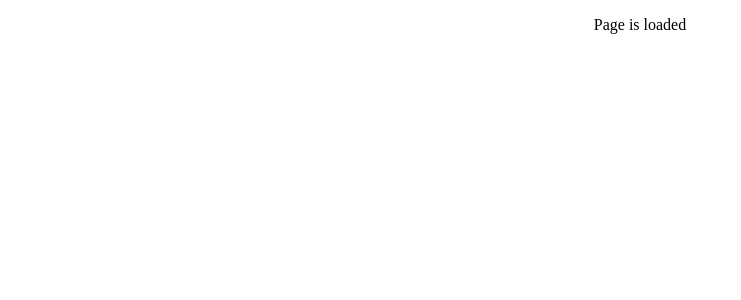
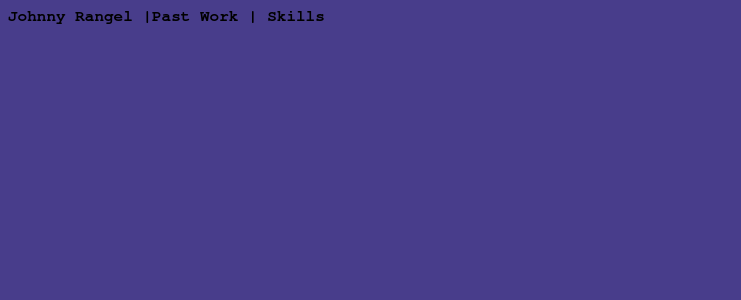
Before and after one commit to jrangel2295/personal-website, a React (Create React App) app: page / in a window 1280 px wide. Shown: the top 300 px of the page, without its empty margins (0-741 px from the left). Built offline with nearby package versions, Linux system fonts and the light colour scheme.

Commit message:
added color

```diff
--- a/public/index.html
+++ b/public/index.html
@@ -10,34 +10,11 @@
       content="Web site created using create-react-app"
     />
     <link rel="apple-touch-icon" href="%PUBLIC_URL%/logo192.png" />
-    <!--
-      manifest.json provides metadata used when your web app is installed on a
-      user's mobile device or desktop. See https://developers.google.com/web/fundamentals/web-app-manifest/
-    -->
     <link rel="manifest" href="%PUBLIC_URL%/manifest.json" />
-    <!--
-      Notice the use of %PUBLIC_URL% in the tags above.
-      It will be replaced with the URL of the `public` folder during the build.
-      Only files inside the `public` folder can be referenced from the HTML.
-
-      Unlike "/favicon.ico" or "favicon.ico", "%PUBLIC_URL%/favicon.ico" will
-      work correctly both with client-side routing and a non-root public URL.
-      Learn how to configure a non-root public URL by running `npm run build`.
-    -->
-    <title>React App</title>
+    <title>Personal Website</title>
   </head>
   <body>
     <noscript>You need to enable JavaScript to run this app.</noscript>
     <div id="root"></div>
-    <!--
-      This HTML file is a template.
-      If you open it directly in the browser, you will see an empty page.
-
-      You can add webfonts, meta tags, or analytics to this file.
-      The build step will place the bundled scripts into the <body> tag.
-
-      To begin the development, run `npm start` or `yarn start`.
-      To create a production bundle, use `npm run build` or `yarn build`.
-    -->
   </body>
 </html>
--- a/src/App.css
+++ b/src/App.css
@@ -1,7 +1,11 @@
+*{
+  background-color: #483D8B;
+}
 .App {
   text-align: center;
 }
 
+
 .loading-clock{
   margin: 6em auto;
 }
--- a/src/App.js
+++ b/src/App.js
@@ -2,6 +2,7 @@
 import React, { useState, useEffect } from "react";
 import { CircleLoader, ClockLoader, PacmanLoader } from "react-spinners";
 import ClipLoader from "react-spinners/ClipLoader";
+import Header from "./Header/Header";
 import "./App.css";
 
 function App() {
@@ -11,7 +12,7 @@ function App() {
     setloading(true);
     setTimeout(() => {
       setloading(false);
-    }, 6000);
+    }, 3000);
   }, []);
 
   return (
@@ -24,7 +25,8 @@ function App() {
 
         />
        :
-        <p>Page is loaded</p>
+       <Header />
+
       }
     </div>
   );
--- /dev/null
+++ b/src/Content/Content.js
@@ -0,0 +1 @@
+import React from "react";
--- /dev/null
+++ b/src/Header/Header.css
@@ -0,0 +1,8 @@
+.name, .top-info{
+    cursor: pointer;
+    border: bold;
+    float: left;
+    font-family: 'freeMono';
+    font-weight: 800;
+
+}
--- /dev/null
+++ b/src/Header/Header.js
@@ -0,0 +1,13 @@
+import React from "react";
+import "./Header.css";
+
+const Header = () => {
+  return (
+    <div className="container">
+      <div className="name">Johnny Rangel |</div>
+      <div className="top-info">Past Work |  Skills</div>
+    </div>
+  );
+};
+
+export default Header;
```
